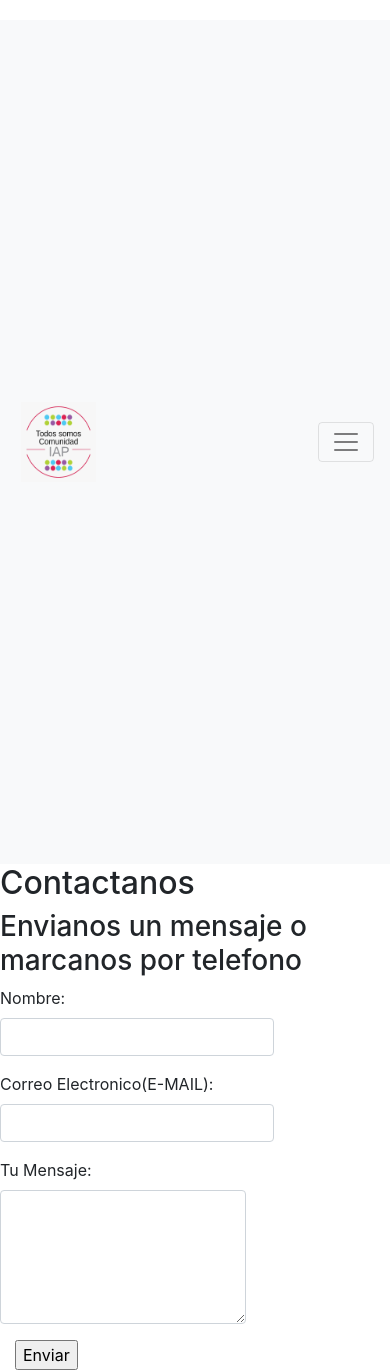
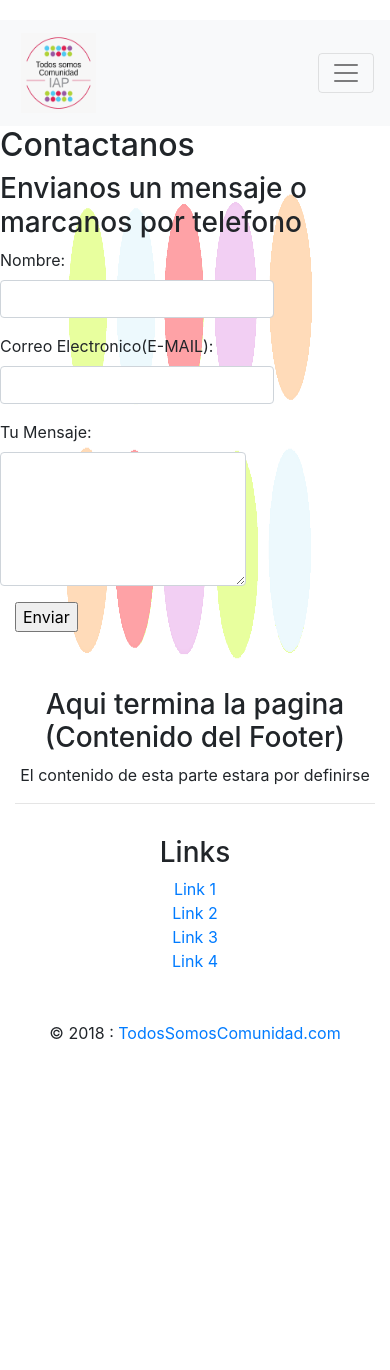
Before and after one commit to jorgeaninoc/Overflow, a Django app: page /noticias/ in a window 390 px wide. After the commit the page ends 1040 px from the top, so only its background shows below. Run offline with Django 3.2, Linux system fonts and the light colour scheme; some libraries are stand-ins or nearby versions.

Commit message:
Se_agrego_Footer

```diff
--- a/mysite/static/index/css/styles.css
+++ b/mysite/static/index/css/styles.css
@@ -14,7 +14,7 @@
 text-align: center;
 margin: 20px 0 0 ;
 padding: 10px 0;
-height: 100%;
+/*height: 100%;*/
 font-size: medium;
 }
 
--- a/mysite/templates/partials/bottom.html
+++ b/mysite/templates/partials/bottom.html
@@ -1,2 +1,39 @@
+
+
+
+<footer class="page-footer font-small grey lighten-1 pt-4">
+	<div class="container-fluid text-center text-md-left">
+		<div class="row">
+			<div class="col-md-6 mt-md-0 mt-3">
+				<!-- Contenido del Footer -->
+				<h3>Aqui termina la pagina (Contenido del Footer)</h3>
+				<p>El contenido de esta parte estara por definirse</p>
+				<hr class="clearfix w-100 d-md-none pb-3">
+			</div>
+        <!-- Grid column -->
+        		<div class="col-md-3 mb-md-0 mb-3">
+        			<h3>Links</h3>
+        			<ul class="list-unstyled">
+		              <li>
+		                <a href="#!">Link 1</a>
+		              </li>
+		              <li>
+		                <a href="#!">Link 2</a>
+		              </li>
+		              <li>
+		                <a href="#!">Link 3</a>
+		              </li>
+		              <li>
+		                <a href="#!">Link 4</a>
+		              </li>
+		            </ul>
+		        </div>
+		</div>
+	</div>
+	<div class="footer-copyright text-center py-3">© 2018 :
+      <a href="{% url 'index:index' %}"> TodosSomosComunidad.com</a>
+    </div>
+</footer>
+
 
 </html>
```
Also changed, not shown: 3 other files.
